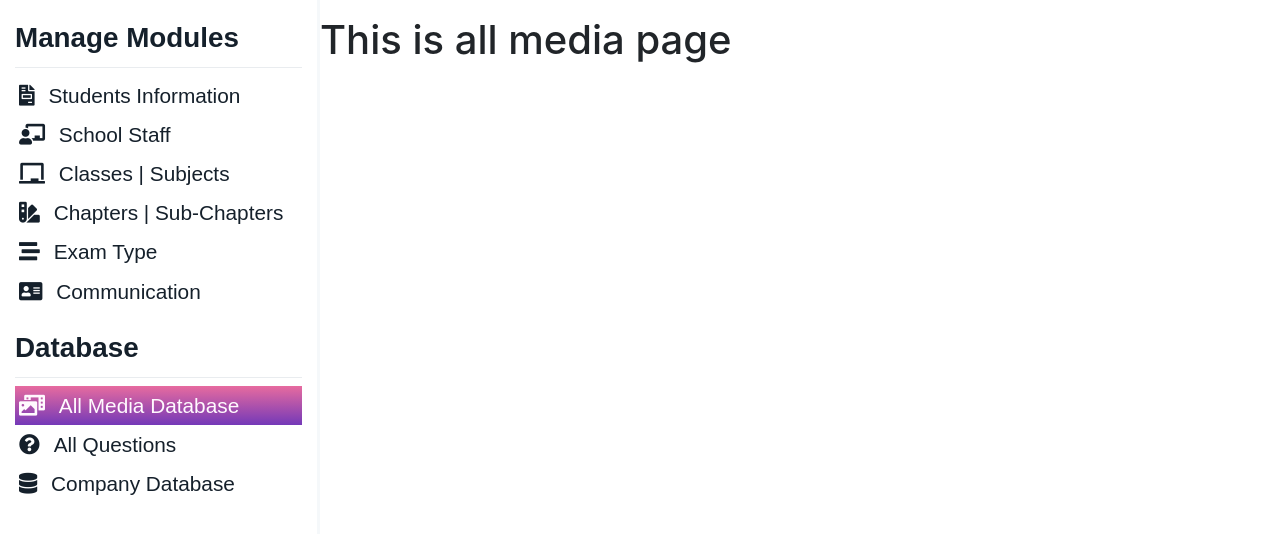
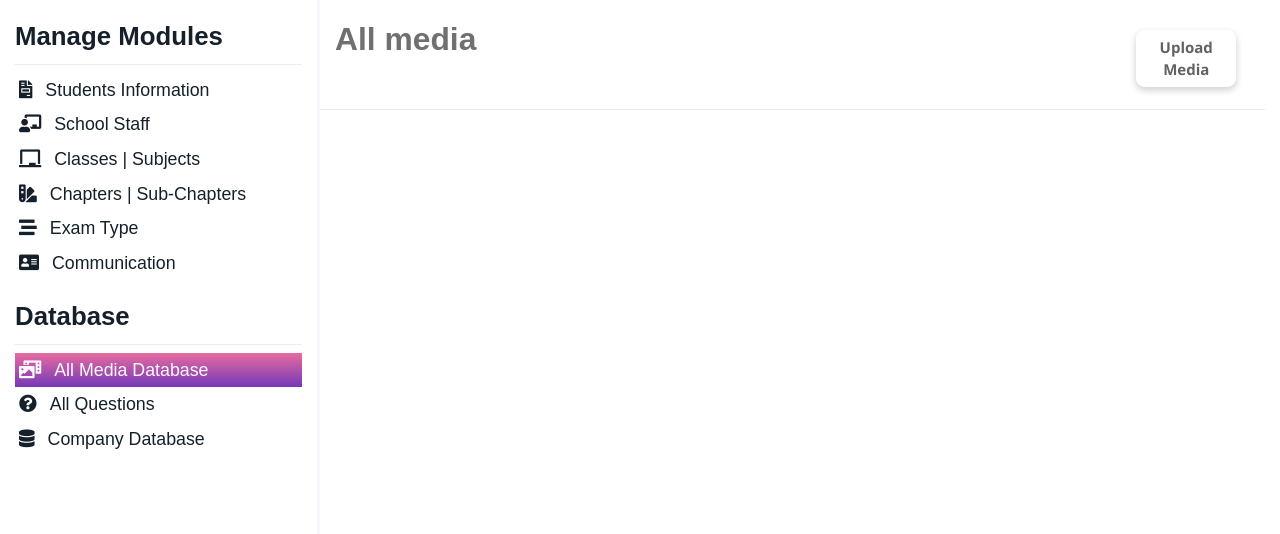
Before and after one commit to KirtiGautam/APR, a Django app: page /settings/allmedia in a window 1280 px wide. Shown: the part 64-598 px from the top of the page. Run offline with Django 3.2, Linux system fonts and the light colour scheme; the visitor is signed in with stand-in values (Sample User, id 1); some libraries are stand-ins or nearby versions.

Commit message:
All Media Database UI

```diff
--- a/src/Static/css/adminSidebar.css
+++ b/src/Static/css/adminSidebar.css
@@ -10,20 +10,22 @@
 }
 
 .sidebar-heading {
-  font-size: calc(15px + 1vmax);
-  font-weight: bold;
+  font-size: calc(13px + 1vmax);
   font-family: Arial, Helvetica, sans-serif;
+  font-weight: 600;
   color: #15202b;
 }
 
 .sidebar-text {
-  font-size: calc(8px + 1vmax);
+  font-size: calc(5px + 1vmax);
   font-family: Arial, Helvetica, sans-serif;
+  font-weight: 100;
   color: #15202b;
 }
 
 .sidebar-icon {
-  font-size: calc(8px + 1vmax);
+  font-size: calc(5px + 1vmax);
+  font-weight: 100;
   color: #15202b;
 }
 
@@ -42,7 +44,7 @@
 
 .siw,
 .stw {
-  color: #FFF9FE;
+  color: #fff9fe;
 }
 
 a:hover {
--- /dev/null
+++ b/src/Static/css/allmedia.css
@@ -0,0 +1,23 @@
+.text-3 {
+  font-size: calc(19px + 1vmax);
+  font-family: Arial, Helvetica, sans-serif;
+  font-weight: bold;
+  color: #707070;
+}
+
+.buttons {
+  background: #ffffff 0% 0% no-repeat padding-box;
+  box-shadow: 0px 3px 6px #00000029;
+  border-radius: 10px;
+  font-weight: 600;
+  font-size: calc(7px + 1vmin);
+  font-family: "Segoe UI", Tahoma, Geneva, Verdana, sans-serif;
+  margin: calc(1vmax) !important;
+  color: #626262;
+}
+
+.buttons:focus {
+  background: #f5f8fa 0% 0% no-repeat padding-box;
+  box-shadow: 0px 3px 6px #00000029;
+  outline: none;
+}
--- a/src/Static/css/lesson.css
+++ b/src/Static/css/lesson.css
@@ -126,8 +126,9 @@
 }
 
 .back-text {
-  font-size: calc(2vmax + 1vmin);
-  font-family: NeueBold;
+  font-size: calc(25px + 1vmax);
+  font-family: Arial, Helvetica, sans-serif;
+  font-weight: bold;
   color: #fd7f2c;
 }
 
--- a/src/Static/js/admin/studentinfo.js
+++ b/src/Static/js/admin/studentinfo.js
@@ -12,7 +12,7 @@ const getStudents = () => {
             let html = '';
             for (let x = 0; x < data.students.length; x++) {
                 let stu = data.students[x];
-                html += `<tr><td><input type="checkbox" class="users" value="${stu['id']}"></td><td>${x + 1}</td><td>${stu['Name']}</td><td>${stu['Email']}</td><td>${stu['Contact']}</td><td>${stu['Gender']}</td><td>${stu['DOB']}</td><td>${stu['City']}</td><td>${stu['State']}</td><td>${stu['District']}</td><td>${stu['Pincode']}</td><td>${stu['Address']}</td></tr>`;
+                html += `<tr><td><input type="checkbox" class="users" value="${stu['id']}"></td><td>${x + 1}</td><td>${stu['Name']}</td><td>${stu['Gender']}</td><td>${stu['DOB']}</td><td>${stu['Email']}</td><td>${stu['Contact']}</td><td>${stu['Address']}</td><td>${stu['Pincode']}</td><td>${stu['City']}</td><td>${stu['District']}</td><td>${stu['State']}</td></tr>`;
             }
             $('#students').html(html);
         }
--- a/src/Templates/settings/admin/AllMedia/allmedia.html
+++ b/src/Templates/settings/admin/AllMedia/allmedia.html
@@ -2,13 +2,26 @@
 {% load static %}
 {% block content %}
 
+<head>
+    <link rel="stylesheet" href="{% static 'css/allmedia.css' %}">
+</head>
 
 {% include "common/header.html" %}
 <div class="col-10 col-sm-4 col-md-4 col-lg-3 float-left">
     {% include "settings/admin/adminSidebar.html" %}
 </div>
 <div class="content">
-    <h1>This is all media page</h1>
+    <div class="container-fluid">
+        <div class="row row-1">
+            <span class="col-12 col-sm-8 col-md-8 col-lg-10 text-3">
+                All media
+            </span>
+            <span class="col-12 col-sm-4 col-md-4 col-lg-2">
+                <button class="btn buttons">Upload Media</button>
+            </span>
+        </div>
+        <div class="dropdown-divider"></div>
+    </div>
 </div>
 
 <script src="{% static 'js/admin/allmedia.js' %}"></script>
```
Also changed, not shown: src/Static/css/studentinfo.css (+28 -30 lines), src/Templates/lesson/lesson.html (+14 -13 lines), src/Templates/settings/admin/classes/classes.html (+10 -7 lines), src/Templates/settings/admin/studentinfo/studentInfo.html (+47 -47 lines).
